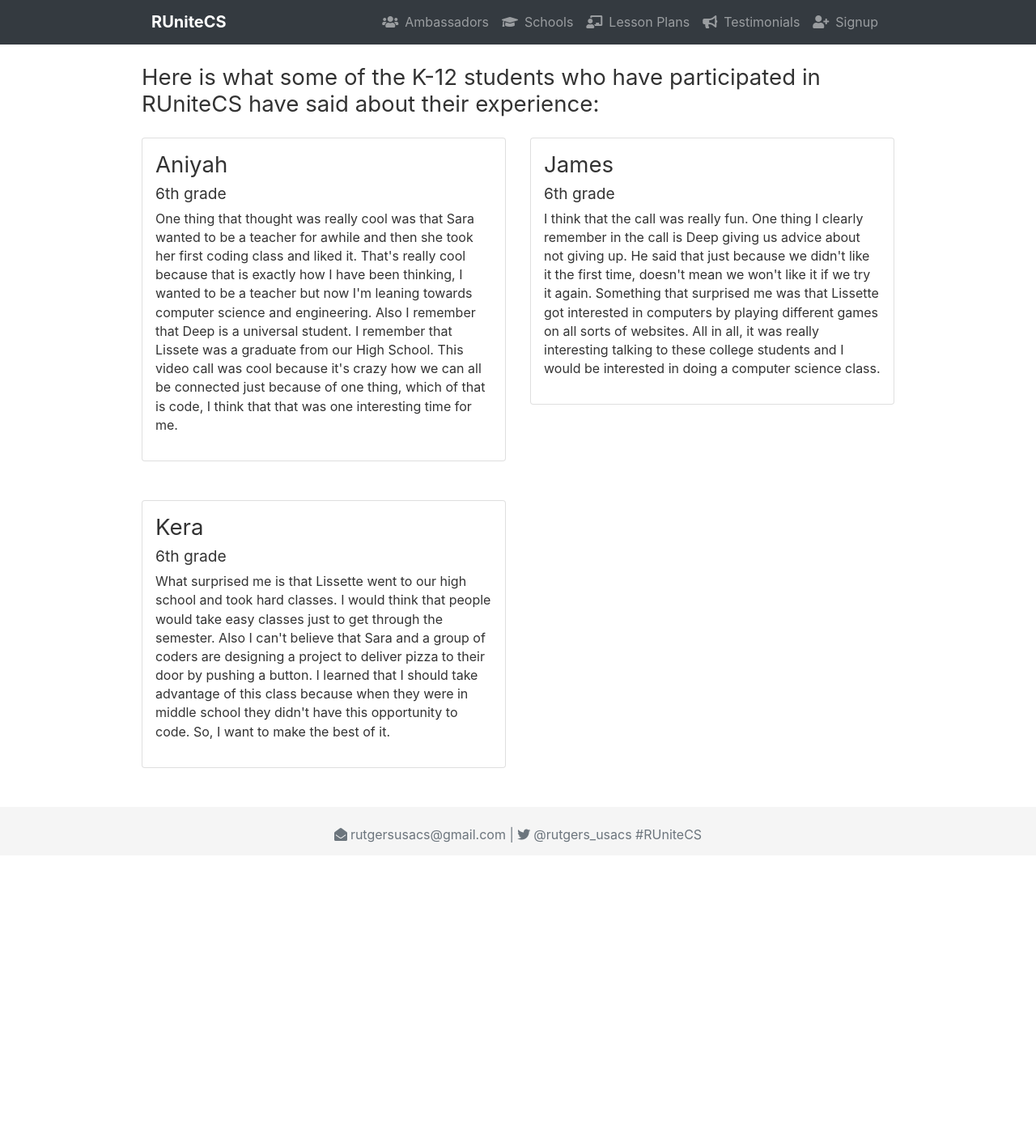
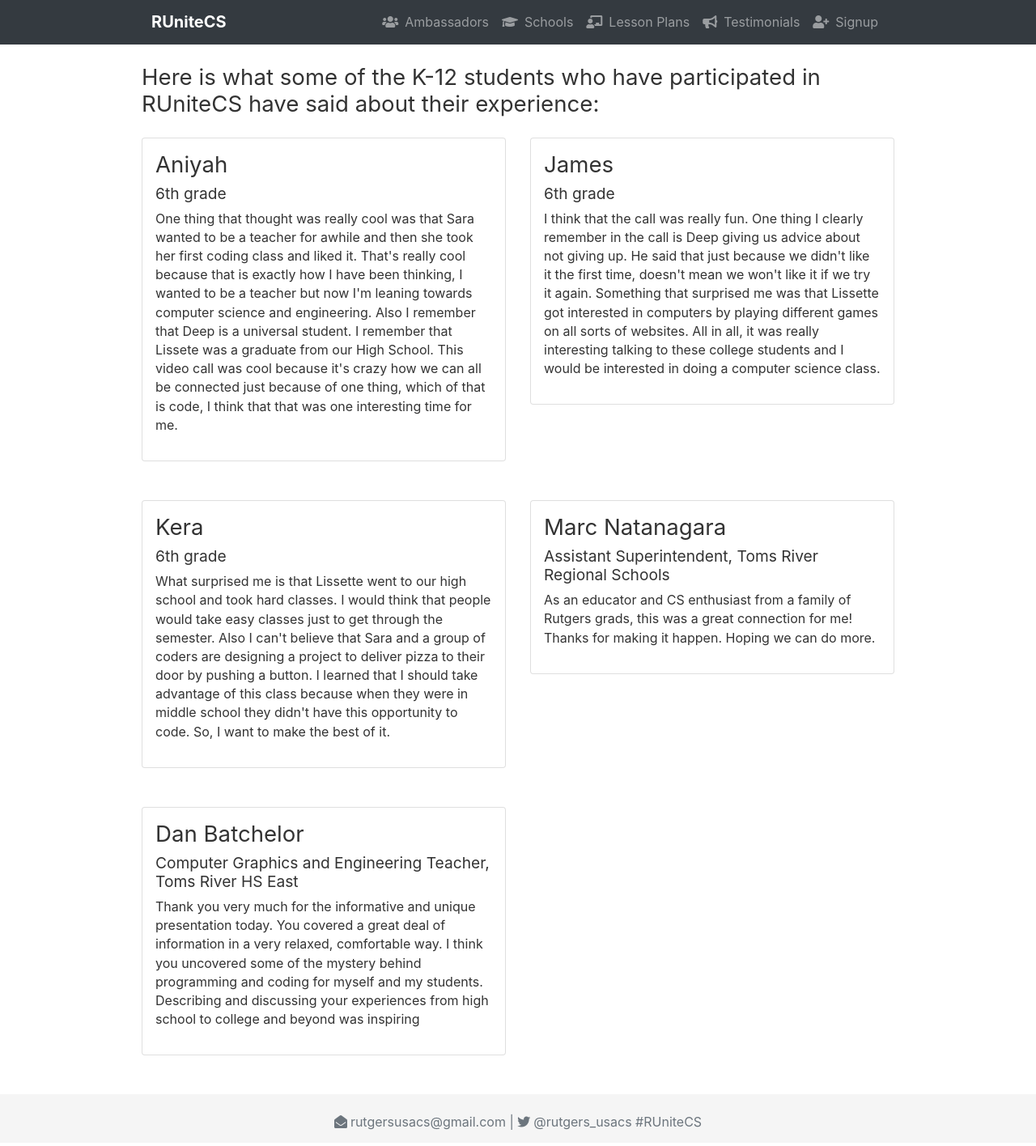
Before and after one commit to agoodkind/RUniteCS, a Jekyll site: the page built from testimonials.html, in a window 1280 px wide. Shown: the whole page at 81% size. Built offline with Jekyll 4.4.1, drawn with Linux system fonts in a browser that asks for light colours; nearby versions of some CDN libraries; before the commit the page ends 1061 px from its top, so only the background shows below that.

Commit message:
Update testimonials.yml

```diff
--- a/_data/testimonials.yml
+++ b/_data/testimonials.yml
@@ -7,3 +7,9 @@
 - name: Kera
   grade: 6th grade
   blurb: What surprised me is that Lissette went to our high school and took hard classes. I would think that people would take easy classes just to get through the semester. Also I can't believe that Sara and a group of coders are designing a project to deliver pizza to their door by pushing a button. I learned that I should take advantage of this class because when they were in middle school they didn't have this opportunity to code. So, I want to make the best of it.
+- name: Marc Natanagara
+  grade: Assistant Superintendent, Toms River Regional Schools
+  blurb: As an educator and CS enthusiast from a family of Rutgers grads, this was a great connection for me! Thanks for making it happen. Hoping we can do more.
+- name: Dan Batchelor
+  grade: Computer Graphics and Engineering Teacher, Toms River HS East
+  blurb: Thank you very much for the informative and unique presentation today. You covered a great deal of information in a very relaxed, comfortable way. I think you uncovered some of the mystery behind programming and coding for myself and my students.  Describing and discussing your experiences from high school to college and beyond was inspiring
```
